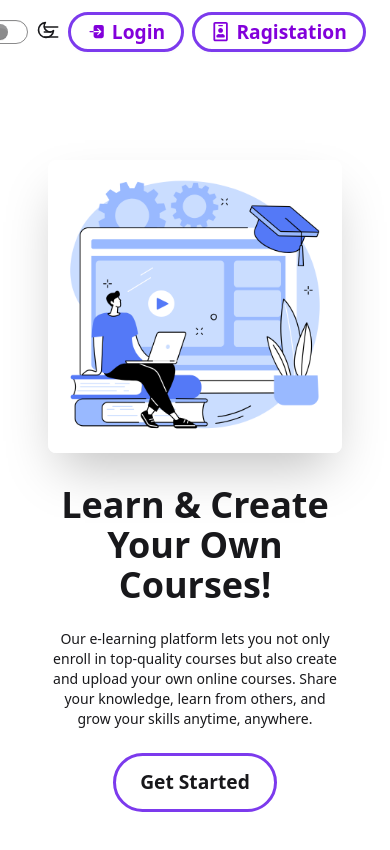
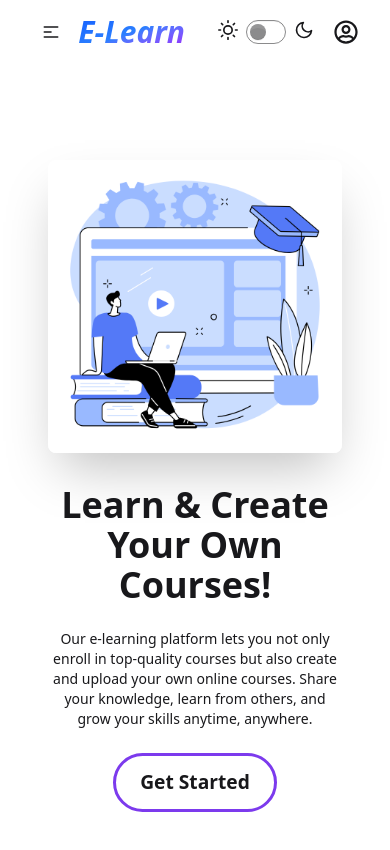
Before and after one commit to Abdul-Kader-Rimon/e-learn, a React (Vite) app: page / in a window 390 px wide. Shown: the top 850 px of the page. Built offline with nearby package versions, Linux system fonts and the light colour scheme; no server answers.

Commit message:
navbar resposive

```diff
--- a/src/components/Navbar.jsx
+++ b/src/components/Navbar.jsx
@@ -2,13 +2,15 @@ import React, { useContext, useEffect, useState } from "react";
 import { Link, NavLink } from "react-router";
 import { AuthContext } from "../Context/AuthContext";
 import { IoLogIn, IoLogOut } from "react-icons/io5";
-import { FaRegIdBadge, FaUser } from "react-icons/fa";
+import { FaRegIdBadge, FaRegUserCircle, FaUser } from "react-icons/fa";
 
 const Navbar = () => {
   const { user, signOutUser } = useContext(AuthContext);
   const [isChecked, setIsChecked] = useState(() => {
     return localStorage.getItem("theme") === "dark";
   });
+
+  const [authOpen , setAuthOpen] = useState(false)
 
   const handleThemeChange = () => {
     setIsChecked((prev) => !prev);
@@ -109,14 +111,6 @@ const Navbar = () => {
             </li>
           </ul>
         </div>
-        {/* <div className="navbar-end flex gap-2">
-          <NavLink to={"/auth/login"} className="btn">
-            Login
-          </NavLink>
-          <NavLink to={"/auth/register"} className="btn">
-            Ragistation
-          </NavLink>
-        </div> */}
 
         <div className="navbar-end gap-3">
           <label className="flex cursor-pointer gap-2">
@@ -204,7 +198,8 @@ const Navbar = () => {
               </ul>
             </div>
           ) : (
-            <div className="flex gap-2">
+            <>
+              <div className="hidden md:flex gap-2">
                 <Link
                   to={"/auth/login"}
                   className="btn  button rounded-full border-gray-300 text-purple-700 "
@@ -220,6 +215,34 @@ const Navbar = () => {
                   <FaRegIdBadge /> Ragistation
                 </Link>
               </div>
+
+              <div className="md:hidden relative">
+                <button
+                  onClick={() => setAuthOpen(!authOpen)}
+                  className="btn btn-ghost btn-circle text-2xl"
+                >
+                  <FaRegUserCircle />
+                </button>
+                {authOpen && (
+                  <div className="absolute space-y-2 right-0 mt-2 w-40 bg-base-100 shadow-lg rounded-lg p-2 z-50">
+                    <Link
+                      to="/auth/login"
+                      className="button text-black  flex items-center gap-2 py-2 px-3 rounded hover:bg-purple-100"
+                      onClick={() => setAuthOpen(false)}
+                    >
+                      <IoLogIn /> Login
+                    </Link>
+                    <Link
+                      to="/auth/register"
+                      className="button text-black flex items-center gap-2 py-2 px-3 rounded hover:bg-purple-100"
+                      onClick={() => setAuthOpen(false)}
+                    >
+                      <FaRegIdBadge /> Register
+                    </Link>
+                  </div>
+                )}
+              </div>
+            </>
           )}
         </div>
       </div>
```
Lines whose indentation alone changed are shown as unchanged.
